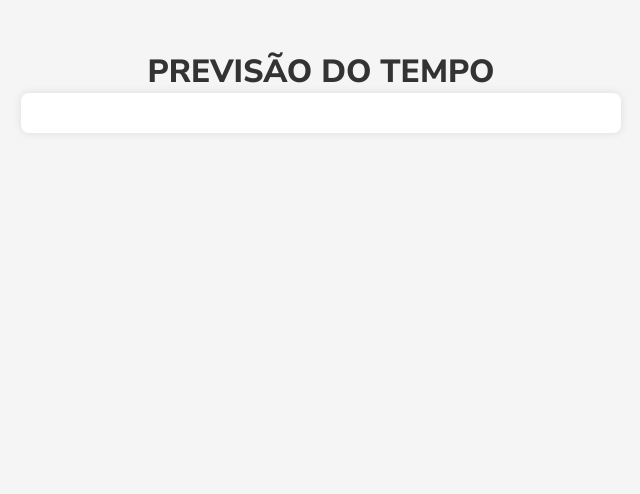
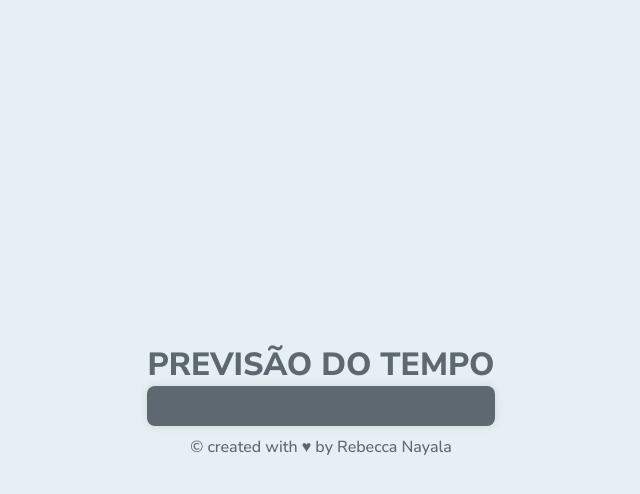
Before and after one commit to rebeccanayala/weather-forecast-app, a plain HTML site: page index.html in a window 1280 px wide. Shown: the whole page, without its empty margins (319-959 px from the left). Drawn offline with Linux system fonts and the light colour scheme.

Commit message:
Adding credits

```diff
--- a/index.html
+++ b/index.html
@@ -15,6 +15,7 @@
             <p id="temperatura"></p>
             <p id="condicao"></p>
         </div>
+        <p class="credits"> &copy; created with &hearts; by <a href="https://www.linkedin.com/in/rebeccanayala/">Rebecca Nayala</a></p>
     </div>
     <script src="script.js"></script>
 </body>
--- a/style.css
+++ b/style.css
@@ -8,7 +8,12 @@
 
 body {
     font-family: 'Nunito Sans', sans-serif;
-    background-color: #f5f5f5;
+    background-color: #E6EFF4;
+    display: flex;
+    justify-content: center;
+    align-items: center;
+    height: 100vh;
+    margin: 0;
 }
 
 .container {
@@ -19,13 +24,30 @@ body {
 
 h1 {
     font-weight: 700;
-    color: #333;
+    color: #5d6870;
     text-transform: uppercase;
 }
 
 .weather-container {
-    background-color: #fff;
+    background-color: #5d6870;
+    color: white;
     border-radius: 8px;
     padding: 20px;
     box-shadow: 0 0 10px rgba(0, 0, 0, 0.1);
 }
+
+
+.credits {
+    color: #5d6870;
+    text-align: center;
+    margin-top: 10px;
+}
+
+.credits a {
+    text-decoration: none;
+    color: #5d6870;
+}
+
+.credits a:hover {
+    text-decoration: underline;
+}
```
